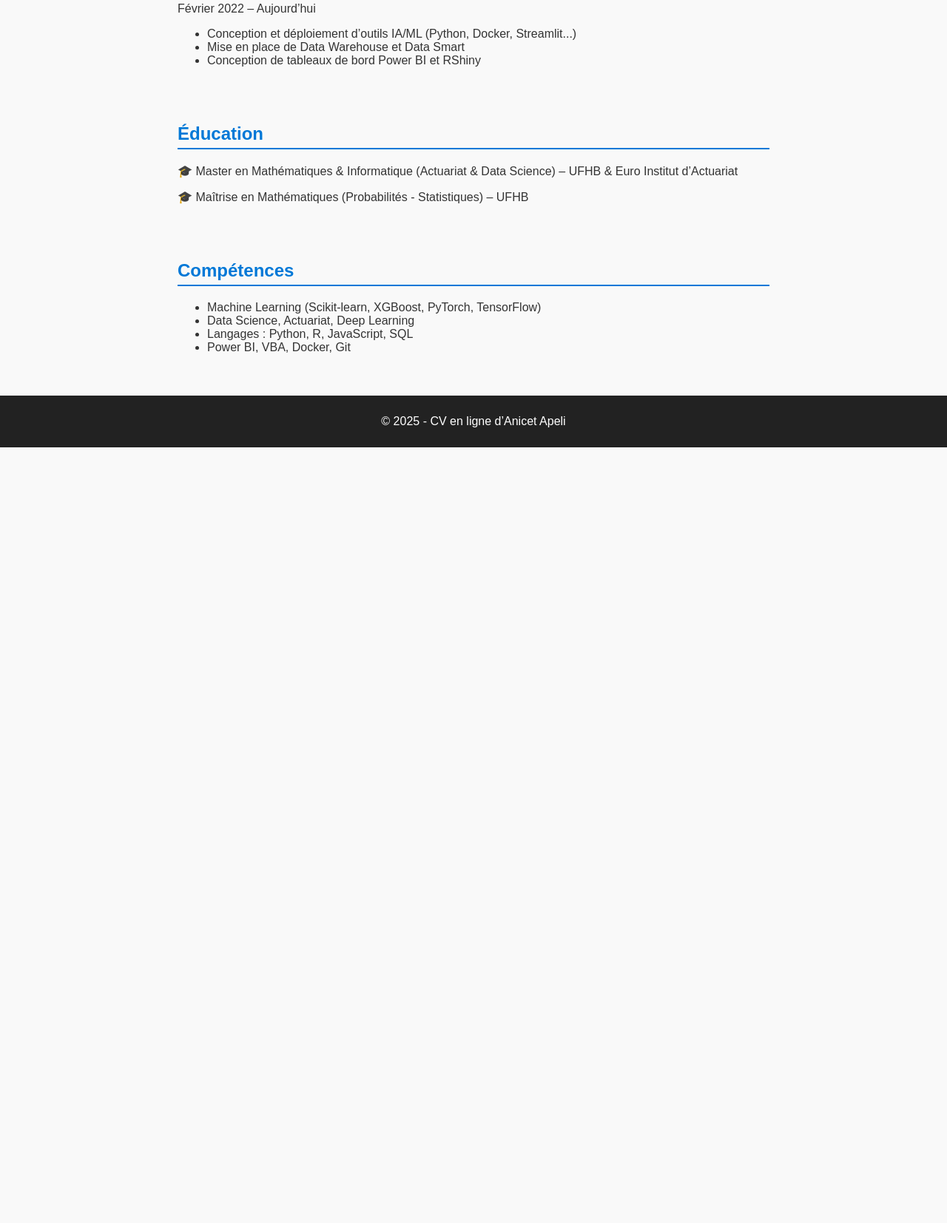
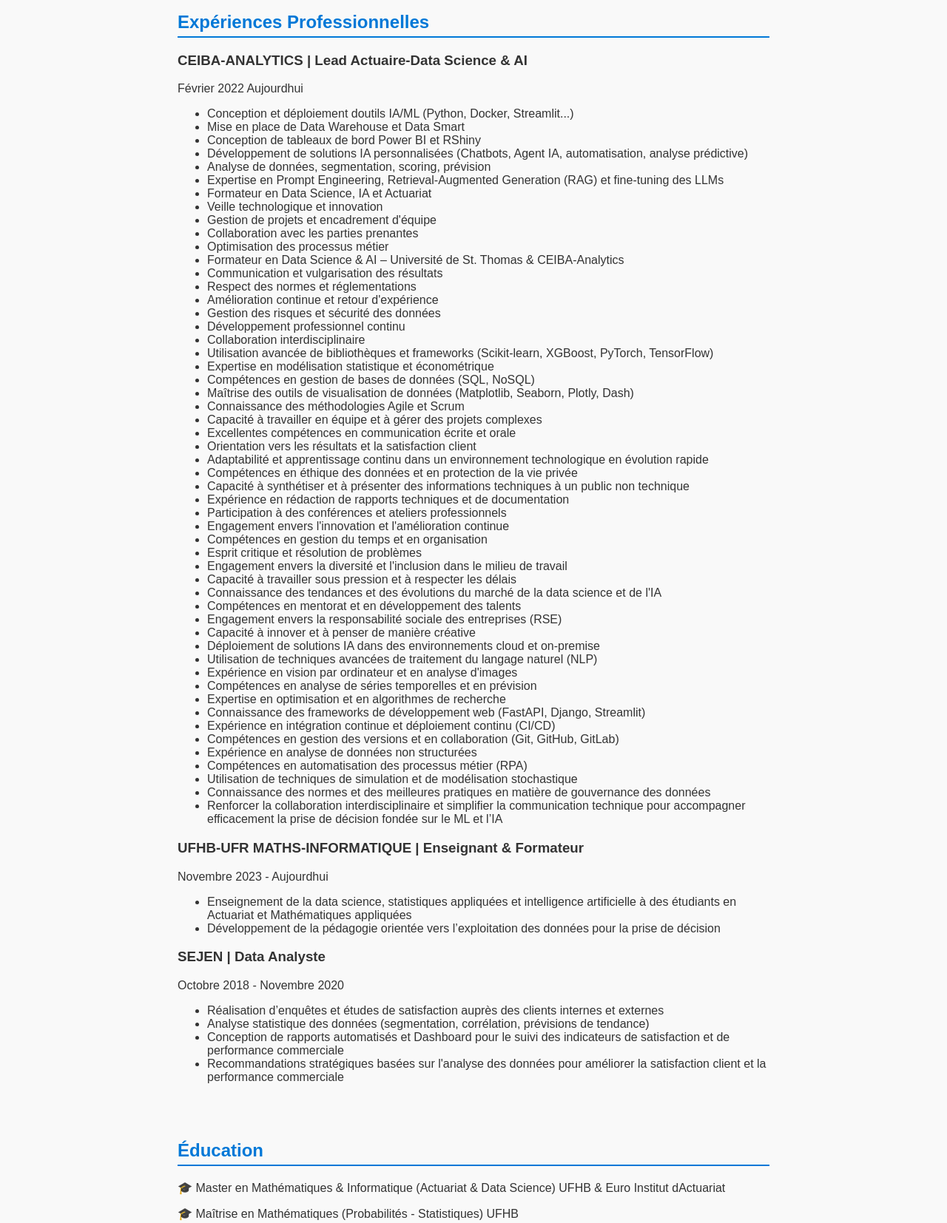
Before and after one commit to Aanicet/my-online, a plain HTML site: page index.html in a window 1280 px wide. Shown: the part 508-2162 px from the top of the page at 74% size. Before the commit the page ends 1113 px from the top, so only its background shows below. Drawn offline with Linux system fonts and the light colour scheme.

Commit message:
twics update

```diff
--- a/index.html
+++ b/index.html
@@ -15,24 +15,92 @@
 
   <section>
     <h2>Profil</h2>
-    <p>Actuaire – Data Scientist Engineer, titulaire d’un Master en Mathématiques et Informatique (Actuariat & Data Science)...</p>
+    <p>Actuaire–Data Scientist Engineer, titulaire d’un Master professionnel en Mathématiques et Informatique, avec une spécialisation en Actuariat et Data Science, ainsi que d’une Maîtrise en Mathématiques, spécialisation Probabilités–Statistiques. J’ai une solide expertise en actuariat, data science et intelligence artificielle. Passionné par la formation, la recherche et la transmission du savoir, je possède une expérience significative dans l’enseignement supérieur et la formation professionnelle, avec une reconnaissance en tant que membre de l’Institut des Actuaires. Mon profil hybride, à la croisée des mathématiques-statistiques, de la modélisation actuarielle, de la data science et de l’IA, me permet de transformer des données complexes en leviers d’aide à la décision, en concevant des solutions innovantes et stratégiques à forte valeur ajoutée</p>
   </section>
 
   <section>
     <h2>Expériences Professionnelles</h2>
     <h3>CEIBA-ANALYTICS | Lead Actuaire-Data Science & AI</h3>
-    <p>Février 2022 – Aujourd’hui</p>
+    <p>Février 2022  Aujourdhui</p>
     <ul>
-      <li>Conception et déploiement d’outils IA/ML (Python, Docker, Streamlit...)</li>
+      <li>Conception et déploiement doutils IA/ML (Python, Docker, Streamlit...)</li>
       <li>Mise en place de Data Warehouse et Data Smart</li>
       <li>Conception de tableaux de bord Power BI et RShiny</li>
+      <li>Développement de solutions IA personnalisées (Chatbots, Agent IA, automatisation, analyse prédictive)</li>
+      <li>Analyse de données, segmentation, scoring, prévision</li>
+      <li>Expertise en Prompt Engineering, Retrieval-Augmented Generation (RAG) et fine-tuning des LLMs</li>
+      <li>Formateur en Data Science, IA et Actuariat</li>
+      <li>Veille technologique et innovation</li>
+      <li>Gestion de projets et encadrement d'équipe</li>
+      <li>Collaboration avec les parties prenantes</li>
+      <li>Optimisation des processus métier</li>
+      <li>Formateur en Data Science & AI – Université de St. Thomas & CEIBA-Analytics</li>
+      <li>Communication et vulgarisation des résultats</li>
+      <li>Respect des normes et réglementations</li>
+      <li>Amélioration continue et retour d'expérience</li>
+      <li>Gestion des risques et sécurité des données</li>
+      <li>Développement professionnel continu</li>
+      <li>Collaboration interdisciplinaire</li>
+      <li>Utilisation avancée de bibliothèques et frameworks (Scikit-learn, XGBoost, PyTorch, TensorFlow)</li>
+      <li>Expertise en modélisation statistique et économétrique</li>
+      <li>Compétences en gestion de bases de données (SQL, NoSQL)</li>
+      <li>Maîtrise des outils de visualisation de données (Matplotlib, Seaborn, Plotly, Dash)</li>
+      <li>Connaissance des méthodologies Agile et Scrum</li>
+      <li>Capacité à travailler en équipe et à gérer des projets complexes</li>
+      <li>Excellentes compétences en communication écrite et orale</li>
+      <li>Orientation vers les résultats et la satisfaction client</li>
+      <li>Adaptabilité et apprentissage continu dans un environnement technologique en évolution rapide</li>
+      <li>Compétences en éthique des données et en protection de la vie privée</li>
+      <li>Capacité à synthétiser et à présenter des informations techniques à un public non technique</li>
+      <li>Expérience en rédaction de rapports techniques et de documentation</li>
+      <li>Participation à des conférences et ateliers professionnels</li>
+      <li>Engagement envers l'innovation et l'amélioration continue</li>
+      <li>Compétences en gestion du temps et en organisation</li>
+      <li>Esprit critique et résolution de problèmes</li>
+      <li>Engagement envers la diversité et l'inclusion dans le milieu de travail</li>
+      <li>Capacité à travailler sous pression et à respecter les délais</li>
+      <li>Connaissance des tendances et des évolutions du marché de la data science et de l'IA</li>
+      <li>Compétences en mentorat et en développement des talents</li>
+      <li>Engagement envers la responsabilité sociale des entreprises (RSE)</li>
+      <li>Capacité à innover et à penser de manière créative</li>
+      <li>Déploiement de solutions IA dans des environnements cloud et on-premise</li>
+      <li>Utilisation de techniques avancées de traitement du langage naturel (NLP)</li>
+      <li>Expérience en vision par ordinateur et en analyse d'images</li>
+      <li>Compétences en analyse de séries temporelles et en prévision</li>
+      <li>Expertise en optimisation et en algorithmes de recherche</li>
+      <li>Connaissance des frameworks de développement web (FastAPI, Django, Streamlit)</li>
+      <li>Expérience en intégration continue et déploiement continu (CI/CD)</li>
+      <li>Compétences en gestion des versions et en collaboration (Git, GitHub, GitLab)</li>
+      <li>Expérience en analyse de données non structurées</li>
+      <li>Compétences en automatisation des processus métier (RPA)</li>
+      <li>Utilisation de techniques de simulation et de modélisation stochastique</li>
+      <li>Connaissance des normes et des meilleures pratiques en matière de gouvernance des données</li>
+      <li>Renforcer la collaboration interdisciplinaire et simplifier la communication technique pour accompagner efficacement la prise de décision fondée sur le ML et l’IA</li>
+    </ul>
+
+    <h3>UFHB-UFR MATHS-INFORMATIQUE | Enseignant & Formateur</h3>
+    <p>Novembre 2023 - Aujourdhui</p>
+    <ul>
+      <li>Enseignement de la data science, statistiques appliquées et intelligence artificielle à des étudiants en Actuariat et Mathématiques appliquées</li>
+      <li>Développement de la pédagogie orientée vers l’exploitation des données pour la prise de décision</li>
+    </ul>
+
+    <h3>SEJEN | Data Analyste</h3>
+    <p>Octobre 2018 - Novembre 2020</p>
+    <ul>
+      <li>Réalisation d’enquêtes et études de satisfaction auprès des clients internes et externes</li>
+      <li>Analyse statistique des données (segmentation, corrélation, prévisions de tendance)</li>
+      <li>Conception de rapports automatisés et Dashboard pour le suivi des indicateurs de satisfaction et de performance commerciale</li>
+      <li>Recommandations stratégiques basées sur l'analyse des données pour améliorer la satisfaction client et la performance commerciale</li>
     </ul>
   </section>
 
   <section>
     <h2>Éducation</h2>
-    <p>🎓 Master en Mathématiques & Informatique (Actuariat & Data Science) – UFHB & Euro Institut d’Actuariat</p>
-    <p>🎓 Maîtrise en Mathématiques (Probabilités - Statistiques) – UFHB</p>
+    <p>🎓 Master en Mathématiques & Informatique (Actuariat & Data Science)  UFHB & Euro Institut dActuariat</p>
+    <p>🎓 Maîtrise en Mathématiques (Probabilités - Statistiques)  UFHB</p>
+    <p>🎓 Licence en Mathématiques (Mathématiques Appliquées)  UFHB</p>
+    <p>🎓 Baccalauréat Série C (Mathématiques & Sciences)  Lycée Municipal de Sikensi</p>
   </section>
 
   <section>
@@ -46,7 +114,7 @@
   </section>
 
   <footer>
-    <p>© 2025 - CV en ligne d’Anicet Apeli</p>
+    <p>© 2025 - CV en ligne dAnicet Apeli</p>
   </footer>
 </body>
 </html>
```
